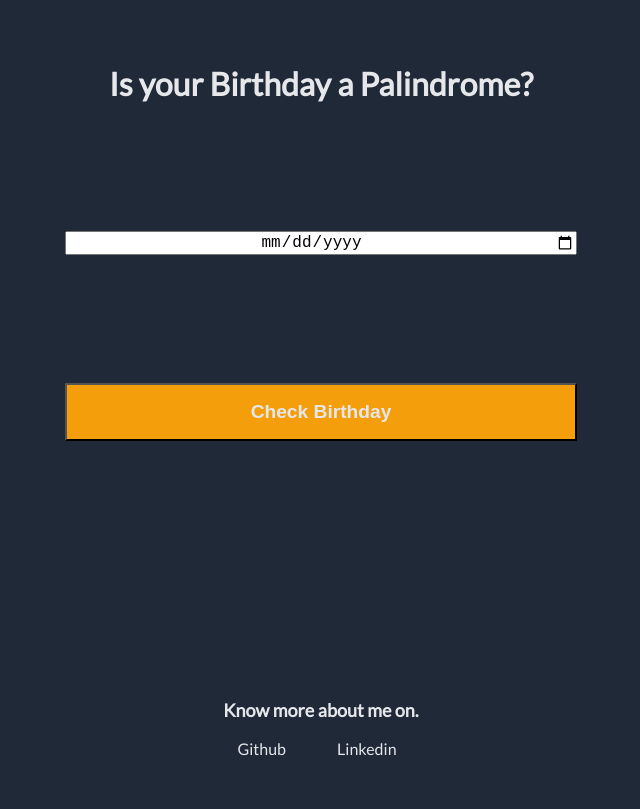
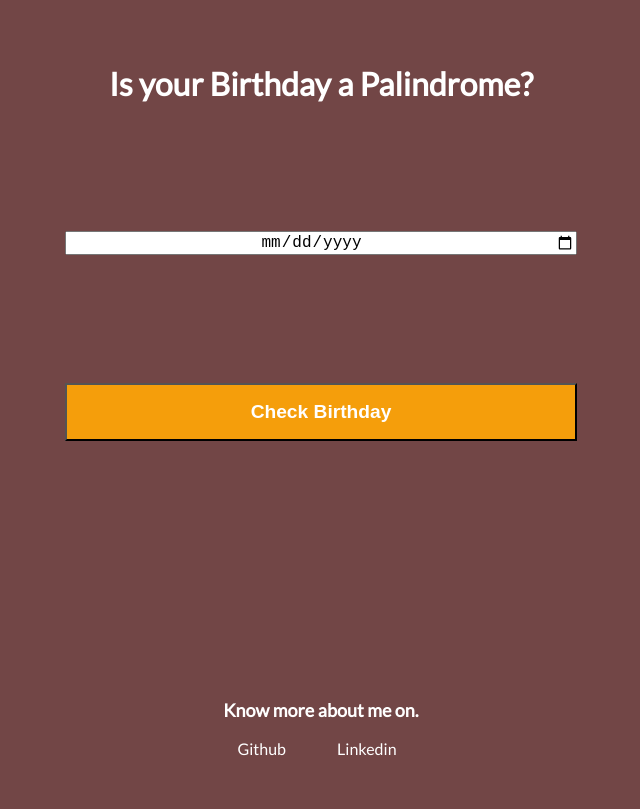
Before and after one commit to harshparab/mark-13-is-your-birthday-a-palindrome, a plain HTML site: page index.html in a window 1280 px wide. Shown: the whole page, without its empty margins (319-959 px from the left). Drawn offline with Linux system fonts and the light colour scheme.

Commit message:
Update styles.css

```diff
--- a/styles.css
+++ b/styles.css
@@ -1,8 +1,8 @@
 @import url('https://fonts.googleapis.com/css2?family=Lato&display=swap');
 
 :root {
-    --primary-color: #1F2937;
-    --secondary-color: #E5E7EB;
+    --primary-color: #724646;
+    --secondary-color: #ffffff;
 }
 
 html {
@@ -33,6 +33,7 @@ body {
     display: flex;
     flex-direction: column;
     padding: 4rem;
+
 }
 
 
```
